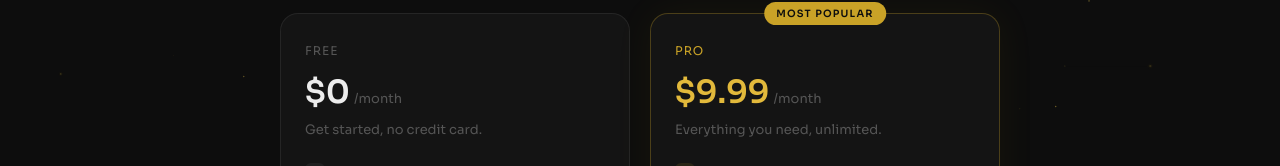
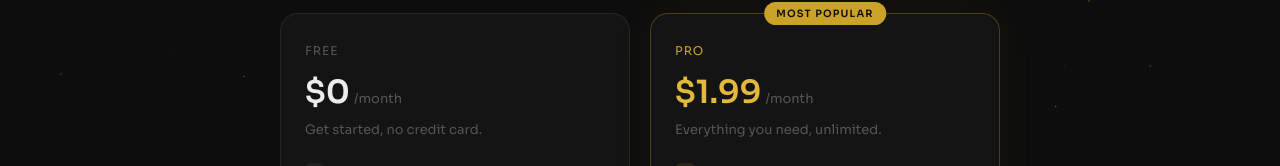
Before and after one commit to Neporrex/ryuji, a Next.js app in the folder frontend/: page /pricing in a window 1280 px wide. Shown: the part 254-420 px from the top of the page. Built offline with nearby package versions, Linux system fonts and the light colour scheme; no server answers.

Commit message:
Update page.tsx

```diff
--- a/frontend/src/app/pricing/page.tsx
+++ b/frontend/src/app/pricing/page.tsx
@@ -134,7 +134,7 @@ export default function PricingPage() {
             <div style={{ marginBottom: 24 }}>
               <div style={{ fontSize: 12, color: "var(--gold)", letterSpacing: "0.08em", marginBottom: 8 }}>PRO</div>
               <div style={{ display: "flex", alignItems: "baseline", gap: 4, marginBottom: 4 }}>
-                <span style={{ fontSize: 32, fontWeight: 700, color: "var(--gold-light)" }}>$9.99</span>
+                <span style={{ fontSize: 32, fontWeight: 700, color: "var(--gold-light)" }}>$1.99</span>
                 <span style={{ fontSize: 13, color: "var(--text-3)" }}>/month</span>
               </div>
               <p style={{ fontSize: 13, color: "var(--text-3)" }}>Everything you need, unlimited.</p>
@@ -157,7 +157,7 @@ export default function PricingPage() {
               </button>
             ) : (
               <button onClick={handleUpgrade} disabled={loading} style={{ padding: "11px", background: loading ? "var(--bg-3)" : "var(--gold)", border: "none", borderRadius: 10, color: loading ? "var(--text-3)" : "#0d0d0d", fontSize: 13, fontWeight: 700, cursor: loading ? "not-allowed" : "pointer", fontFamily: "var(--font)", transition: "all 0.15s", boxShadow: "0 0 24px rgba(201,162,39,0.2)" }}>
-                {loading ? "Loading…" : isAuth ? "Upgrade to Pro →" : "Get started →"}
+                {loading ? "Loading…" : isAuth ? "Upgrade to Pro — $1.99/mo →" : "Get started →"}
               </button>
             )}
           </div>
```
